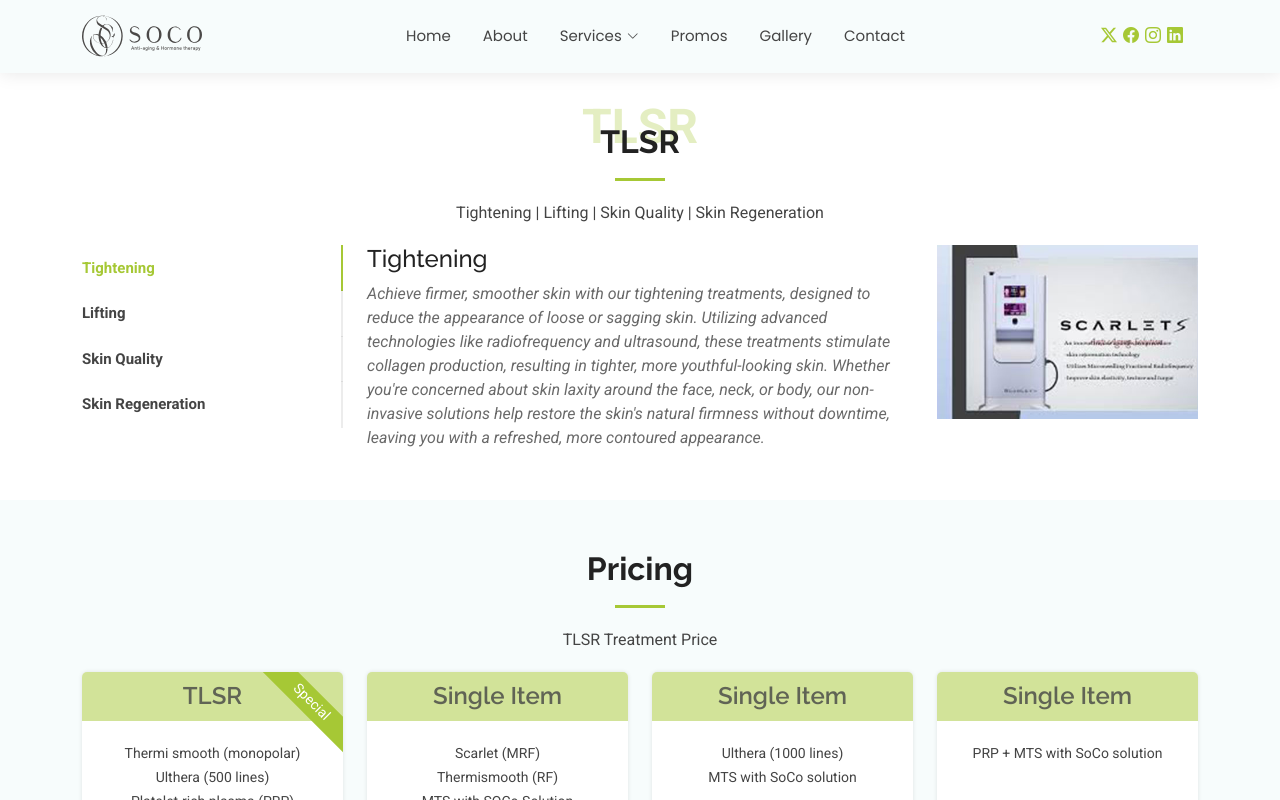
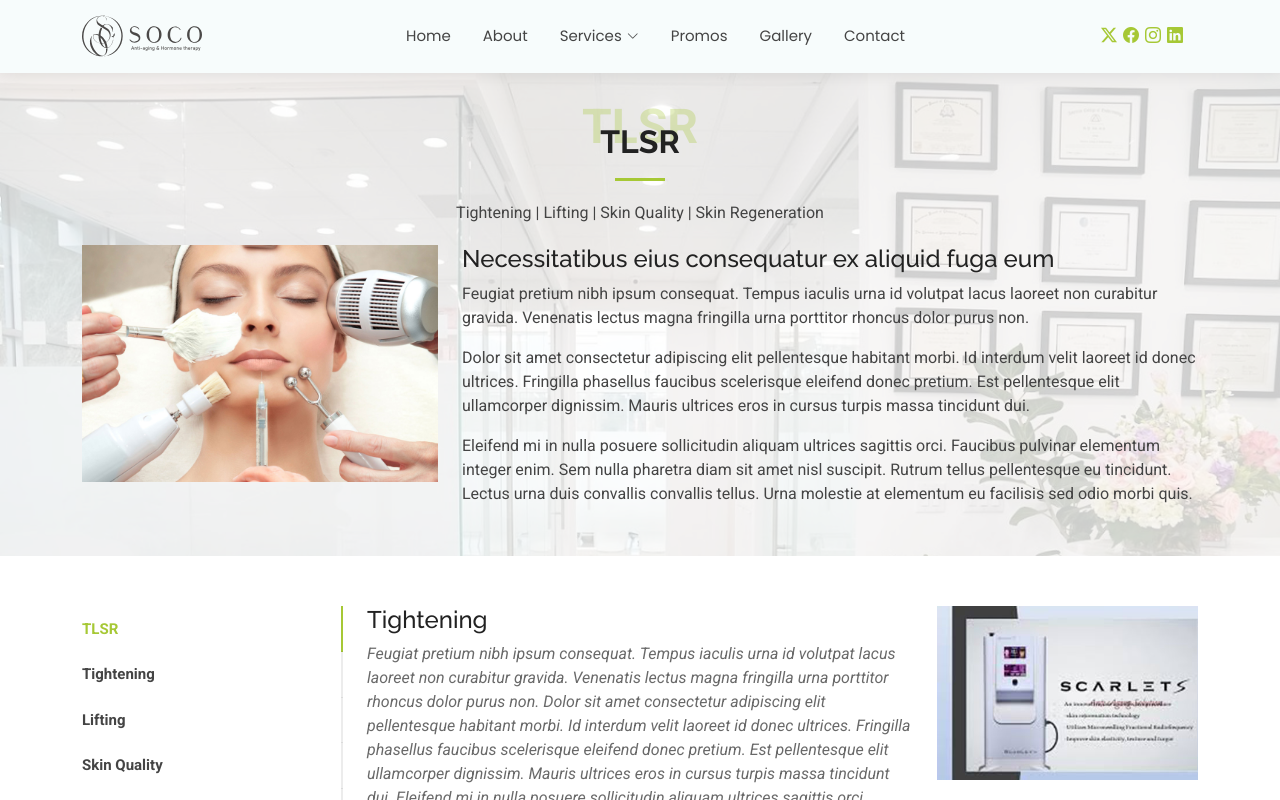
Before and after one commit to squnx/SoCo-Wellness-MedSpa, a React (Vite) app: page /tlsr in a window 1280 px wide. Shown: the top 800 px of the page. Built offline with nearby package versions, Linux system fonts and the light colour scheme; a web font is replaced by a local one.

Commit message:
Update TLSR page for presentation

```diff
--- a/src/pages/Tlsr.jsx
+++ b/src/pages/Tlsr.jsx
@@ -5,19 +5,44 @@ import Accordion from 'react-bootstrap/Accordion';
 const TLSR = () => {
   return (
     <>
-      {/* TLSR Section */}
-      <section id="tlsr" className="tlsr tabs section">
+      {/* About Us Section */}
+      <section id="about" className="about section">
         <div className="container section-title" data-aos="fade-up">
           <span>TLSR</span>
           <h2>TLSR</h2>
           <p>Tightening | Lifting | Skin Quality | Skin Regeneration</p>
         </div>
         <div className="container" data-aos="fade-up" data-aos-delay="100">
+          <div className="row gy-4 justify-content-center">
+            <div className="col-lg-4">
+              <img src="/assets/images/bg-services.jpg" className="img-fluid" alt="About Us" />
+            </div>
+            <div className="col-lg-8 content">
+              <h4>Necessitatibus eius consequatur ex aliquid fuga eum</h4>
+              <p>Feugiat pretium nibh ipsum consequat. Tempus iaculis urna id volutpat lacus laoreet non curabitur gravida. Venenatis lectus magna fringilla urna porttitor rhoncus dolor purus non.</p>
+              <p>Dolor sit amet consectetur adipiscing elit pellentesque habitant morbi. Id interdum velit laoreet id donec ultrices. Fringilla phasellus faucibus scelerisque eleifend donec pretium. Est pellentesque elit ullamcorper dignissim. Mauris ultrices eros in cursus turpis massa tincidunt dui.</p>
+              <p className="mb-0">Eleifend mi in nulla posuere sollicitudin aliquam ultrices sagittis orci. Faucibus pulvinar elementum integer enim. Sem nulla pharetra diam sit amet nisl suscipit. Rutrum tellus pellentesque eu tincidunt. Lectus urna duis convallis convallis tellus. Urna molestie at elementum eu facilisis sed odio morbi quis.</p>
+            </div>
+          </div>
+        </div>
+      </section>
+
+      {/* TLSR Section */}
+      <section id="tlsr" className="tlsr tabs section">
+        {/* <div className="container section-title" data-aos="fade-up">
+          <span>TLSR</span>
+          <h2>TLSR</h2>
+          <p>Tightening | Lifting | Skin Quality | Skin Regeneration</p>
+        </div> */}
+        <div className="container" data-aos="fade-up" data-aos-delay="100">
           <div className="row">
             <div className="col-lg-3">
               <ul className="nav nav-tabs flex-column">
                 <li className="nav-item">
-                  <a className="nav-link active show" data-bs-toggle="tab" href="#tabs-tab-1">Tightening</a>
+                  <a className="nav-link active show" data-bs-toggle="tab" href="#tabs-tab-0">TLSR</a>
+                </li>
+                <li className="nav-item">
+                  <a className="nav-link" data-bs-toggle="tab" href="#tabs-tab-1">Tightening</a>
                 </li>
                 <li className="nav-item">
                   <a className="nav-link" data-bs-toggle="tab" href="#tabs-tab-2">Lifting</a>
@@ -32,7 +57,18 @@ const TLSR = () => {
             </div>
             <div className="col-lg-9 mt-4 mt-lg-0">
               <div className="tab-content">
-                <div className="tab-pane active show" id="tabs-tab-1">
+                <div className="tab-pane active show" id="tabs-tab-0">
+                  <div className="row">
+                    <div className="col-lg-8 details order-2 order-lg-1">
+                      <h4>Tightening</h4>
+                      <p className="fst-italic">Feugiat pretium nibh ipsum consequat. Tempus iaculis urna id volutpat lacus laoreet non curabitur gravida. Venenatis lectus magna fringilla urna porttitor rhoncus dolor purus non. Dolor sit amet consectetur adipiscing elit pellentesque habitant morbi. Id interdum velit laoreet id donec ultrices. Fringilla phasellus faucibus scelerisque eleifend donec pretium. Est pellentesque elit ullamcorper dignissim. Mauris ultrices eros in cursus turpis massa tincidunt dui. Eleifend mi in nulla posuere sollicitudin aliquam ultrices sagittis orci. Faucibus pulvinar elementum integer enim.</p>
+                    </div>
+                    <div className="col-lg-4 text-center order-1 order-lg-2 d-none d-sm-block">
+                      <img src="/assets/images/temp/tightening.jpg" alt="" className="img-fluid" />
+                    </div>
+                  </div>
+                </div>
+                <div className="tab-pane" id="tabs-tab-1">
                   <div className="row">
                     <div className="col-lg-8 details order-2 order-lg-1">
                       <h4>Tightening</h4>
```
Also changed, not shown: public/assets/images/bg-services.jpg (renamed from public/assets/images/bg-pricing.jpg).
